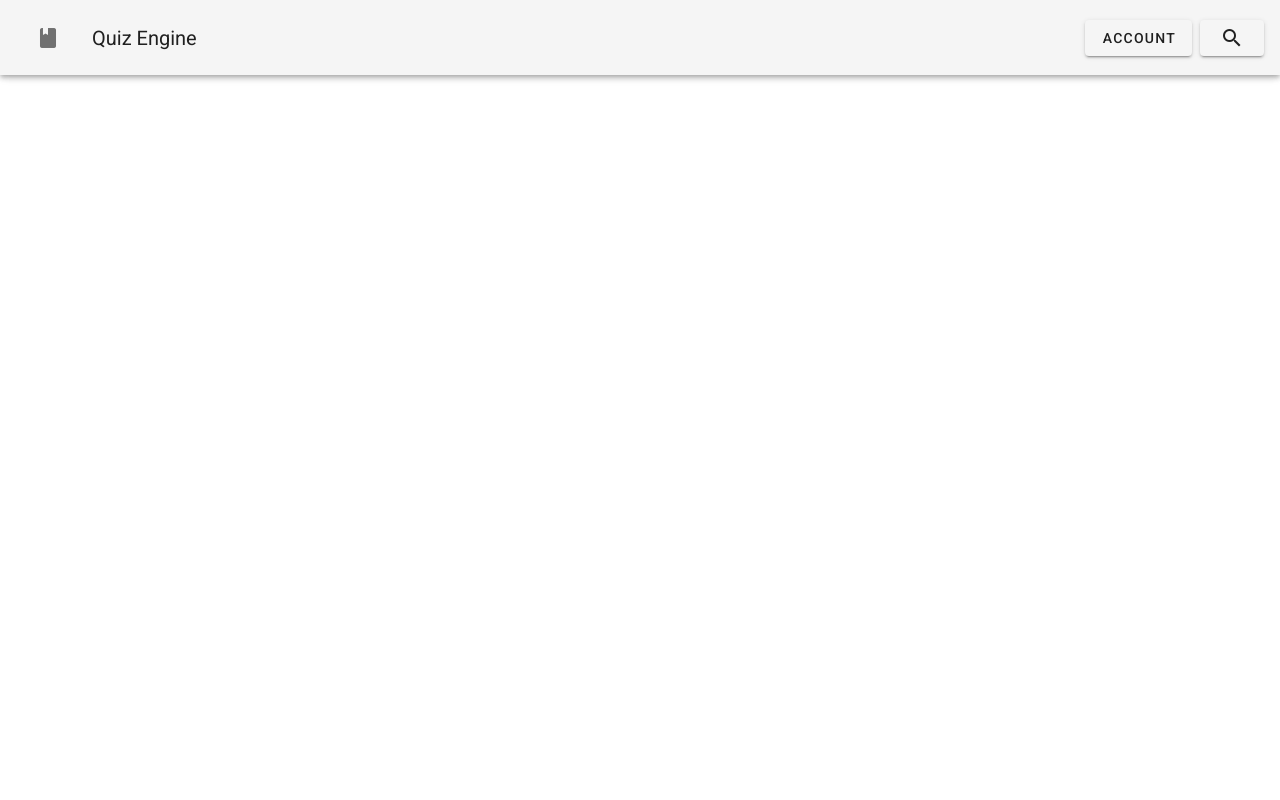
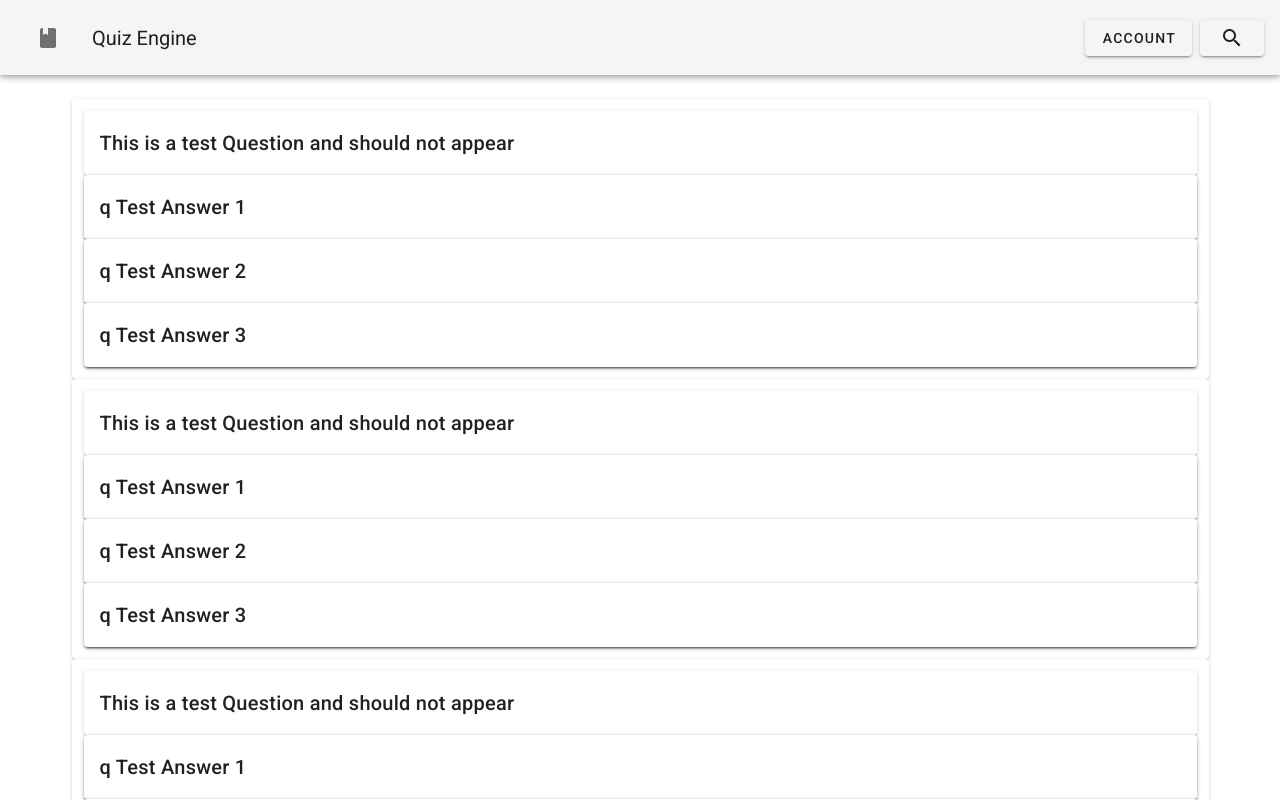
Before and after one commit to byui-cit-internship/QuizEngine, a Vue app in the folder front/: page /quiz in a window 1280 px wide. Shown: the top 800 px of the page. Built offline with nearby package versions, Linux system fonts and the light colour scheme.

Commit message:
created quiz view and added home to the navbar via the icon

```diff
--- a/front/src/components/NavBar.vue
+++ b/front/src/components/NavBar.vue
@@ -1,7 +1,7 @@
 <template>
   <div class="navbar">
     <v-app-bar app height="75px">
-      <v-btn icon class="ml-2">
+      <v-btn icon class="ml-2" :to="home">
         <v-icon>mdi-book</v-icon>
       </v-btn>
 
@@ -19,6 +19,10 @@
 <script>
 export default {
   name: "Navbar",
+  data:() => ({
+        //routing
+        home: "/home",
+    })
 };
 </script>
 
--- /dev/null
+++ b/front/src/components/Quiz.vue
@@ -0,0 +1,40 @@
+<template>
+    <v-container>
+        <!-- Main Body -->
+        <v-container>
+            <v-card v-for="question in quiz.questions" :key="question.id">
+                <QuestionItem v-bind:question="question">
+                </QuestionItem>
+            </v-card>
+        </v-container>
+        <!-- Navigation -->
+        <v-container>
+        </v-container>
+    </v-container>
+</template>
+
+
+<script>
+import QuestionItem from "./QuestionItem";
+export default {
+   name: 'QuizItem',
+   compnents: { QuestionItem },
+  props: {
+    quiz: {
+      type: Object,
+      default() {
+        return {
+            "id": 0,
+            "description": "This is a test quiz object and should not appear",
+            "questions": [
+                { "id":0, "body":"This is a test Question and should not appear", "answers":[ {"id":0, "body":"q Test Answer 1"}, {"id":1, "body":"q Test Answer 2"}, {"id":2, "body":"q Test Answer 3"} ], "correctAnswers":[1] },
+                { "id":1, "body":"This is a test Question and should not appear", "answers":[ {"id":0, "body":"q Test Answer 1"}, {"id":1, "body":"q Test Answer 2"}, {"id":2, "body":"q Test Answer 3"} ], "correctAnswers":[1] },
+                { "id":2, "body":"This is a test Question and should not appear", "answers":[ {"id":0, "body":"q Test Answer 1"}, {"id":1, "body":"q Test Answer 2"}, {"id":2, "body":"q Test Answer 3"} ], "correctAnswers":[1] }
+            ],
+            "subjects": ["WDD", "Software Engineering"],
+            "difficulty": "Easy"
+            }
+
+           },
+}}}
+</script>
--- a/front/src/router.js
+++ b/front/src/router.js
@@ -26,6 +26,11 @@ export default new Router({
       path: "/questiontest",
       name: "qtest",
       component: () => import("./components/QuestionItem")
+    },
+    {
+      path: "/quiz",
+      name: "quiz",
+      component: () => import("./components/Quiz")
     }
   ]
 });
```
Also changed, not shown: 2 other files (tests, documents, lock files or other folders).
